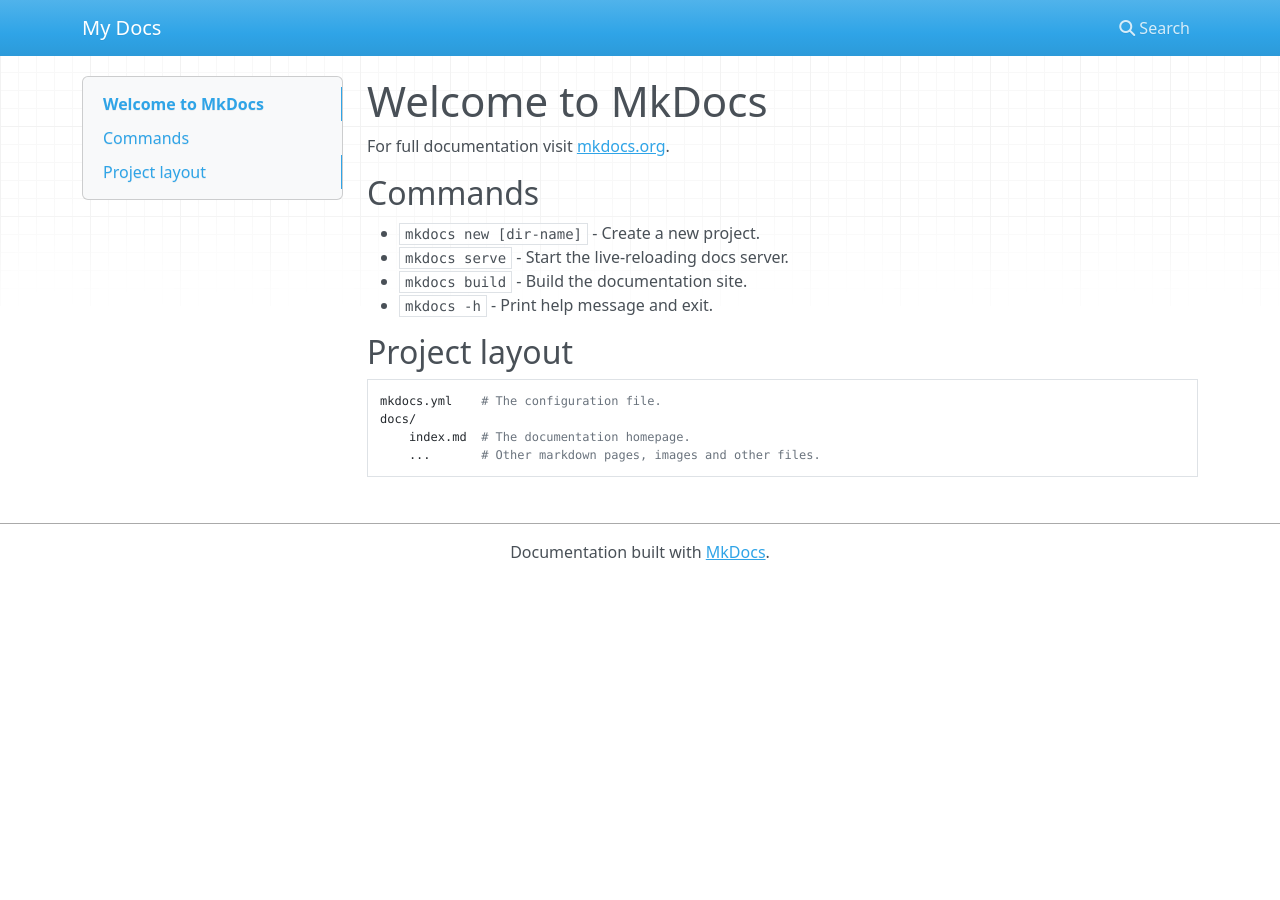
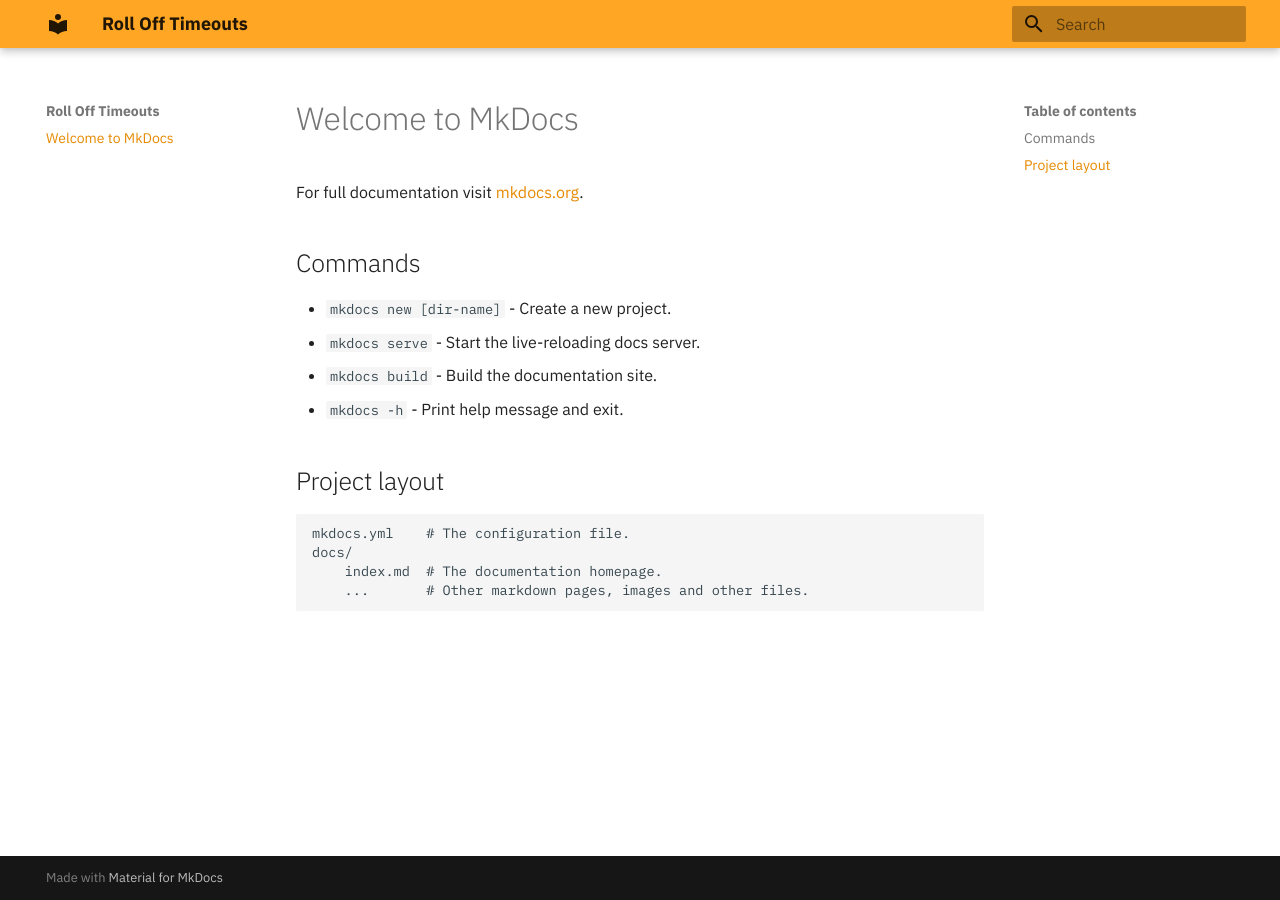
Before and after one commit to alexjlockwood/roll-off-club, an MkDocs documentation site: the page built from docs/index.md, in a window 1280 px wide. Built offline with MkDocs 1.6.1 and Material for MkDocs 9.7.7, drawn with Linux system fonts in a browser that asks for light colours; nearby versions of some CDN libraries.

Commit message:
add theme

```diff
--- a/mkdocs.yml
+++ b/mkdocs.yml
@@ -1 +1,11 @@
-site_name: My Docs
+site_name: Roll Off Timeouts
+
+# Configuration
+theme:
+  name: 'material'
+  language: 'en'
+  palette:
+    primary: 'orange'
+  font:
+    text: 'IBM Plex Sans'
+    code: 'IBM Plex Mono'
```
